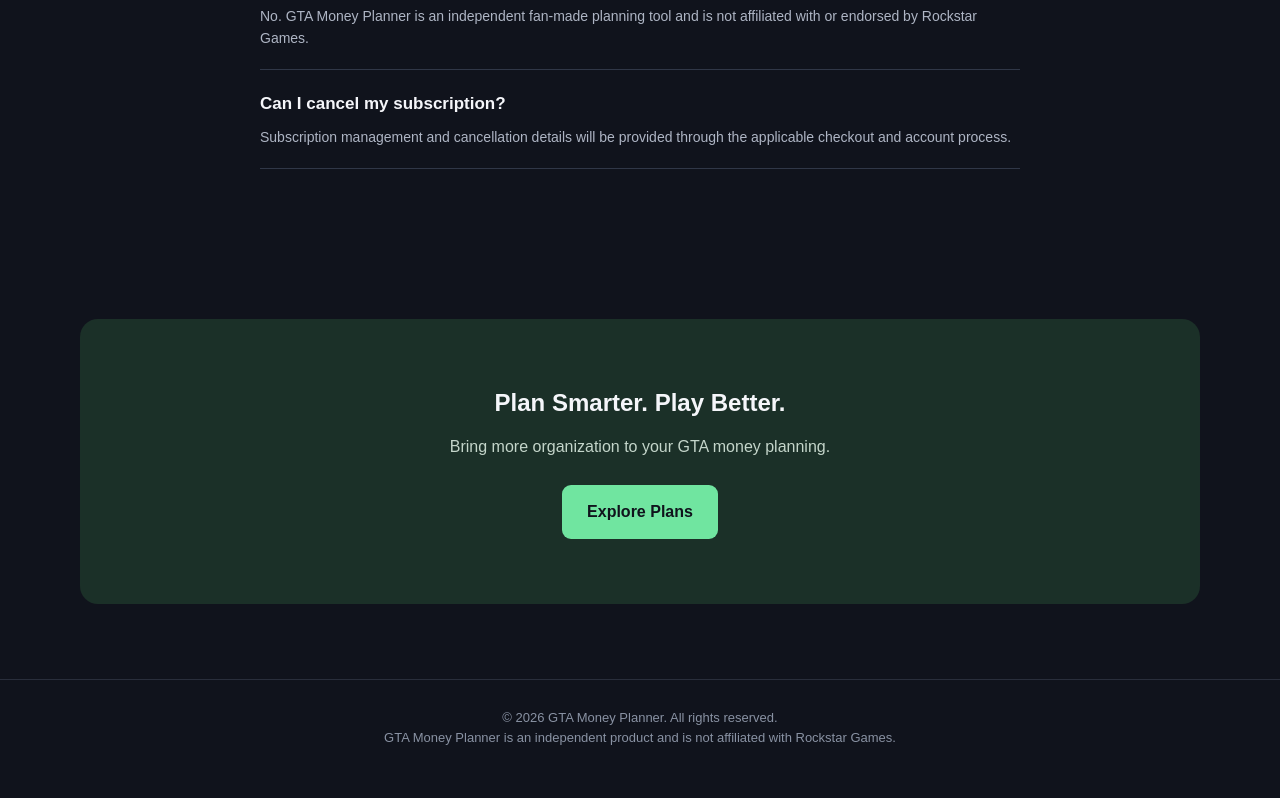
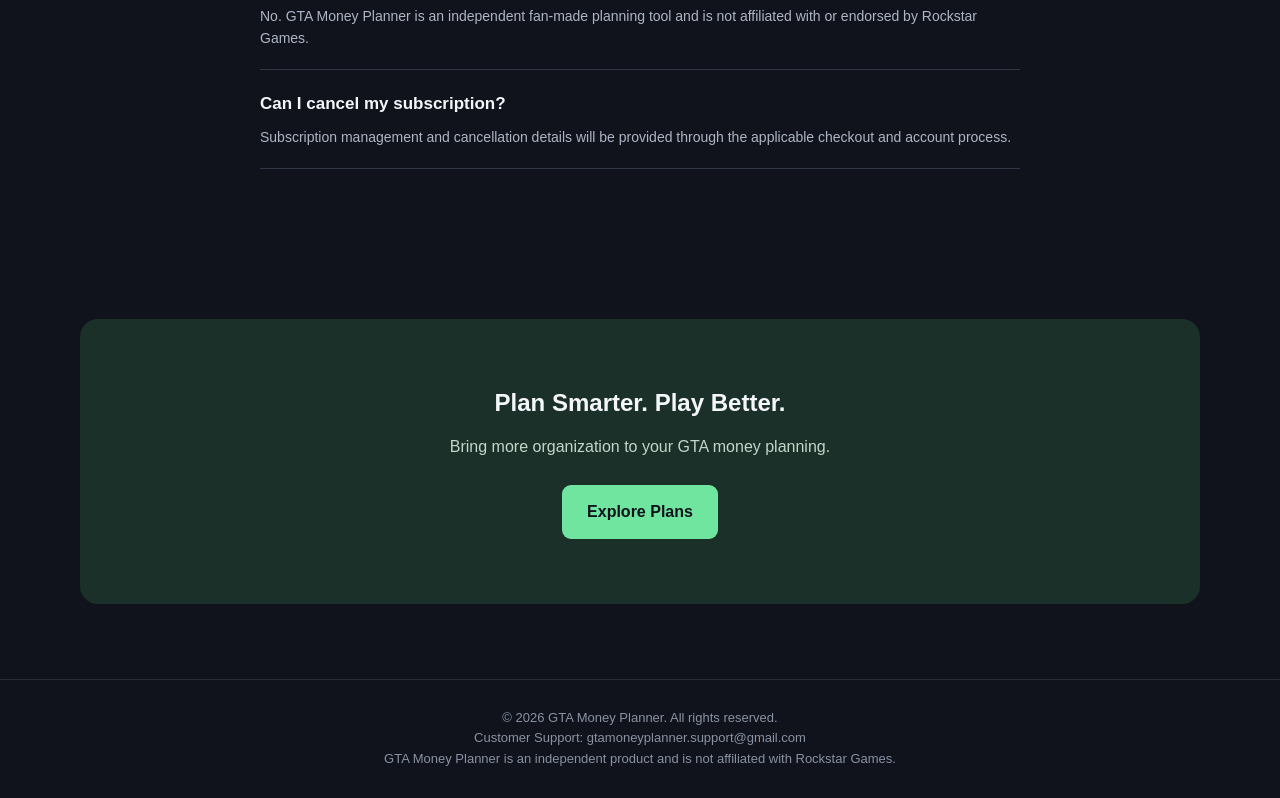
Before and after one commit to amitsinghapi7-a11y/gta-money-planner-website, a plain HTML site: page index.html in a window 1280 px wide. Shown: the part 2948-3746 px from the top of the page. Before the commit the page ends 3725 px from the top, so only its background shows below. Drawn offline with Linux system fonts and the light colour scheme.

Commit message:
Update index.html

```diff
--- a/index.html
+++ b/index.html
@@ -442,6 +442,11 @@
 <footer>
   <div class="container">
     <p>© 2026 GTA Money Planner. All rights reserved.</p>
+    <p>Customer Support:
+      <a href="mailto:gtamoneyplanner.support@gmail.com">
+        gtamoneyplanner.support@gmail.com
+      </a>
+    </p>
     <p>GTA Money Planner is an independent product and is not affiliated with Rockstar Games.</p>
   </div>
 </footer>
```
